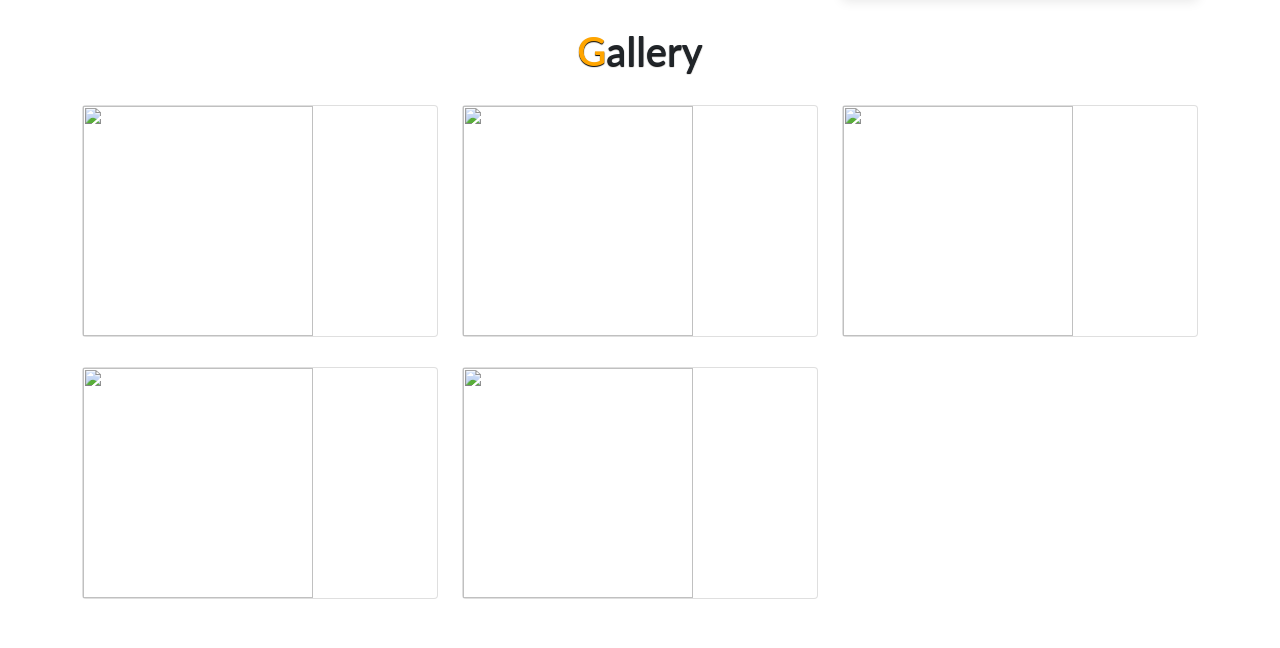
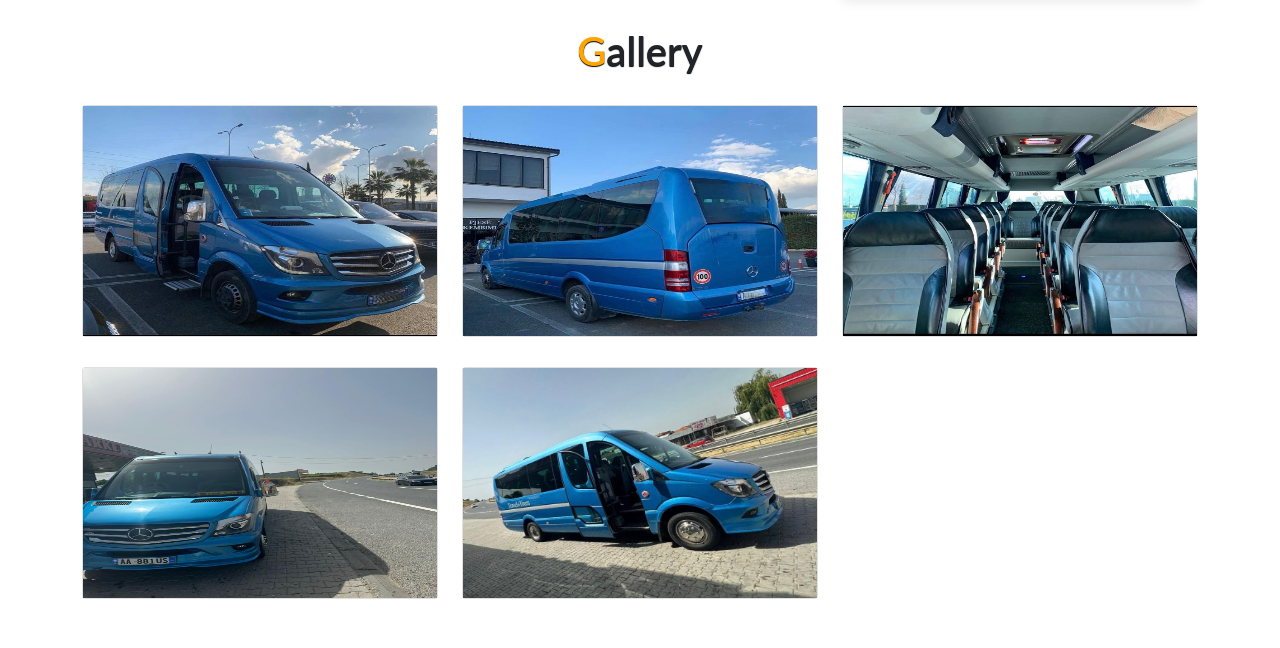
Before and after one commit to asaniklodi/Kloodi_Tours, a plain HTML site: page index.html in a window 1280 px wide. Shown: the part 2470-3118 px from the top of the page. Drawn offline with nearby package versions, Linux system fonts and the light colour scheme; files whose address does not match are found by name.

Commit message:
Update index.html

```diff
--- a/index.html
+++ b/index.html
@@ -234,17 +234,17 @@
         <div class="row" style="margin-top: 30px;">
           <div class="col-md-4 py-3 py-md-0">
             <div class="card">
-              <img src="img/bus1.jpg.jpg" alt="" height="230px">
+              <img src="images/bus1.jpg.jpg" alt="" height="230px">
             </div>
           </div>
           <div class="col-md-4 py-3 py-md-0">
             <div class="card">
-              <img src="img/bus2.jpg.jpg" alt="" height="230px">
+              <img src="images/bus2.jpg.jpg" alt="" height="230px">
             </div>
           </div>
           <div class="col-md-4 py-3 py-md-0">
             <div class="card">
-              <img src="img/bus3.jpg.JPG" alt="" height="230px">
+              <img src="images/bus3.jpg.JPG" alt="" height="230px">
             </div>
           </div>
         </div>
@@ -253,12 +253,12 @@
         <div class="row" style="margin-top: 30px;">
           <div class="col-md-4 py-3 py-md-0">
             <div class="card">
-              <img src="img/bus4.jpg.JPG" alt="" height="230px">
+              <img src="images/bus4.jpg.JPG" alt="" height="230px">
             </div>
           </div>
           <div class="col-md-4 py-3 py-md-0">
             <div class="card">
-              <img src="img/bus5.jpg.jpg" alt="" height="230px">
+              <img src="images/bus5.jpg.jpg" alt="" height="230px">
             </div>
           </div>
 
```
